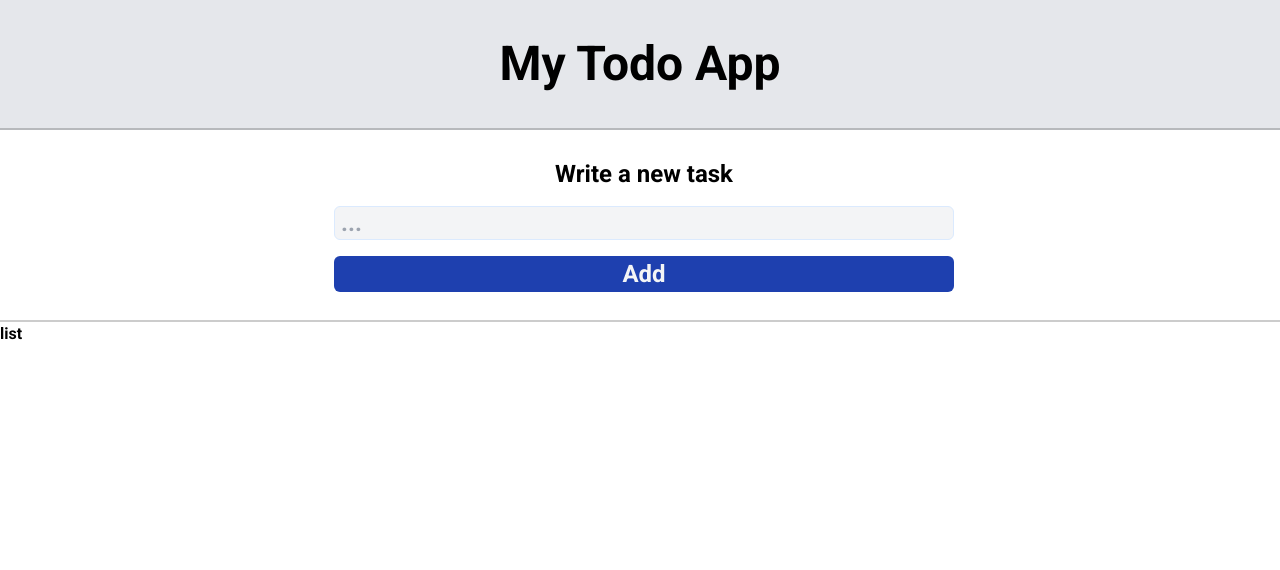
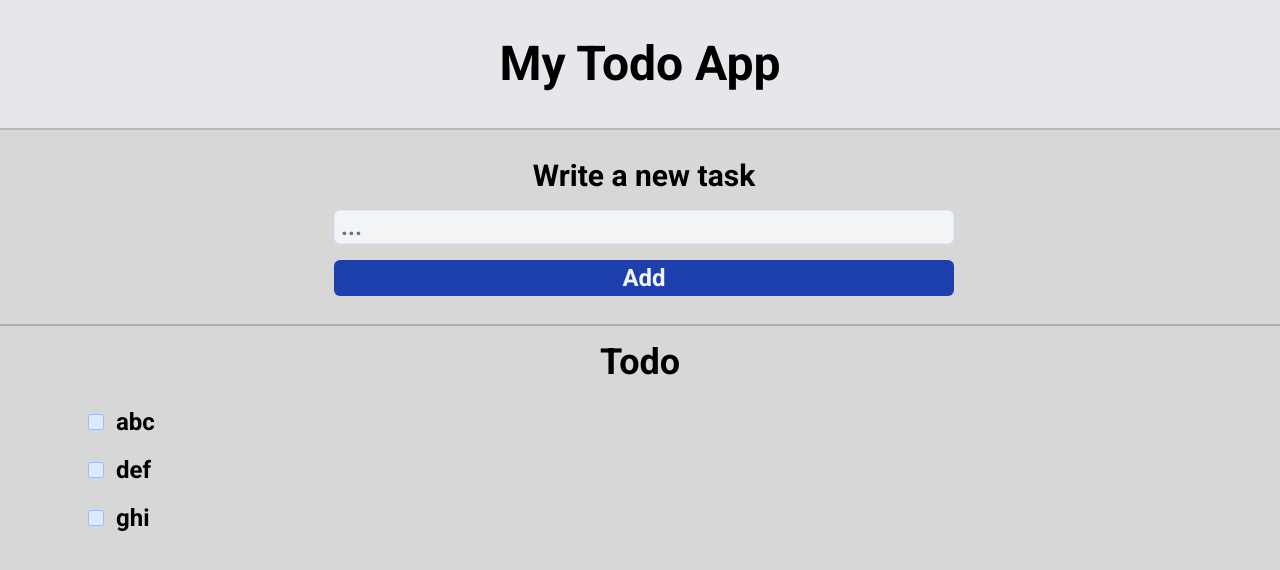
Before and after one commit to MathildeCornelis/react-intro, a React (Vite) app: page / in a window 1280 px wide. Shown: the top 570 px of the page. Built offline with nearby package versions, Linux system fonts and the light colour scheme.

Commit message:
design List

```diff
--- a/package.json
+++ b/package.json
@@ -9,6 +9,7 @@
     "preview": "vite preview"
   },
   "dependencies": {
+    "@tailwindcss/forms": "^0.5.3",
     "react": "^18.2.0",
     "react-dom": "^18.2.0"
   },
--- a/src/component/Add.jsx
+++ b/src/component/Add.jsx
@@ -3,8 +3,8 @@ import React from 'react';
 const Add = () => {
     return (
         <section className='flex flex-col items-start xl:items-center p-5 font-sans text-l border-b-2 border-black border-opacity-20'>
-            <label htmlFor="" className='w-1/2 flex justify-start xl:justify-center pl-2 pt-2 pb-2 xl:text-2xl'>Write a new task</label>
-            <input type="text" placeholder=' ...' className='w-1/2  flex justify-start ml-2 mt-2 mb-2 xl:text-2xl bg-gray-100 text-black border border-blue-100 rounded-md'/>
+            <label htmlFor="" className='w-1/2 flex justify-start xl:justify-center pl-2 pt-2 pb-2 xl:text-3xl'>Write a new task</label>
+            <input type="text" placeholder=' ...' className='w-1/2  flex justify-start ml-2 mt-2 mb-2 xl:text-2xl bg-gray-100 text-black border border-blue-100 rounded-md p-0'/>
             <input type="button" value="Add" className='w-1/5 xl:w-1/2 flex justify-center ml-2 mt-2 mb-2 pt-0.5 pb-0.5 xl:text-2xl rounded-md bg-blue-800 text-gray-100'/>
         </section>
     );
--- a/src/component/List.jsx
+++ b/src/component/List.jsx
@@ -2,9 +2,23 @@ import React from 'react';
 
 const List = () => {
     return (
-        <div>
-            <p>list</p>
-        </div>
+        <section className='flex flex-col justify-center pt-4'>
+            <h2 className='w-full font-sans text-2xl xl:text-4xl flex flex-col items-center pb-4'>Todo</h2>
+            <ul className='flex flex-col pl-5 xl:pl-20'>
+                <li className='w-4/5 m-2 flex flex-row items-center'>
+                    <input type="checkbox" name="" id="" className='w-3 xl:w-4 h-3 xl:h-4 rounded-sm bg-blue-100 border-blue-300 text-blue-500 focus:ring-blue-800' />
+                    <p className='ml-3 xl:text-2xl'>abc</p>
+                </li>
+                <li className='w-4/5 m-2 flex flex-row items-center'>
+                    <input type="checkbox" name="" id="" className='w-3 xl:w-4 h-3 xl:h-4 rounded-sm bg-blue-100 border-blue-300 text-blue-500 focus:ring-blue-800' />
+                    <p className='ml-3 xl:text-2xl'>def</p>
+                </li>
+                <li className='w-4/5 m-2 flex flex-row items-center'>
+                    <input type="checkbox" name="" id="" className='w-3 xl:w-4 h-3 xl:h-4 rounded-sm bg-blue-100 border-blue-300 text-blue-500 focus:ring-blue-800' />
+                    <p className='ml-3 xl:text-2xl'>ghi</p>
+                </li>
+            </ul>
+        </section>
     );
 };
 
--- a/src/index.css
+++ b/src/index.css
@@ -1,3 +1,7 @@
 @tailwind base;
 @tailwind components;
 @tailwind utilities;
+
+:root{
+    background-color: rgb(215, 215, 215);
+}
--- a/tailwind.config.cjs
+++ b/tailwind.config.cjs
@@ -10,5 +10,5 @@ module.exports = {
       sans: ['Roboto', 'sans-serif']
     }
   },
-  plugins: [],
+  plugins: [require("@tailwindcss/forms")],
 }
```
Also changed, not shown: 1 other file (tests, documents, lock files or other folders).
